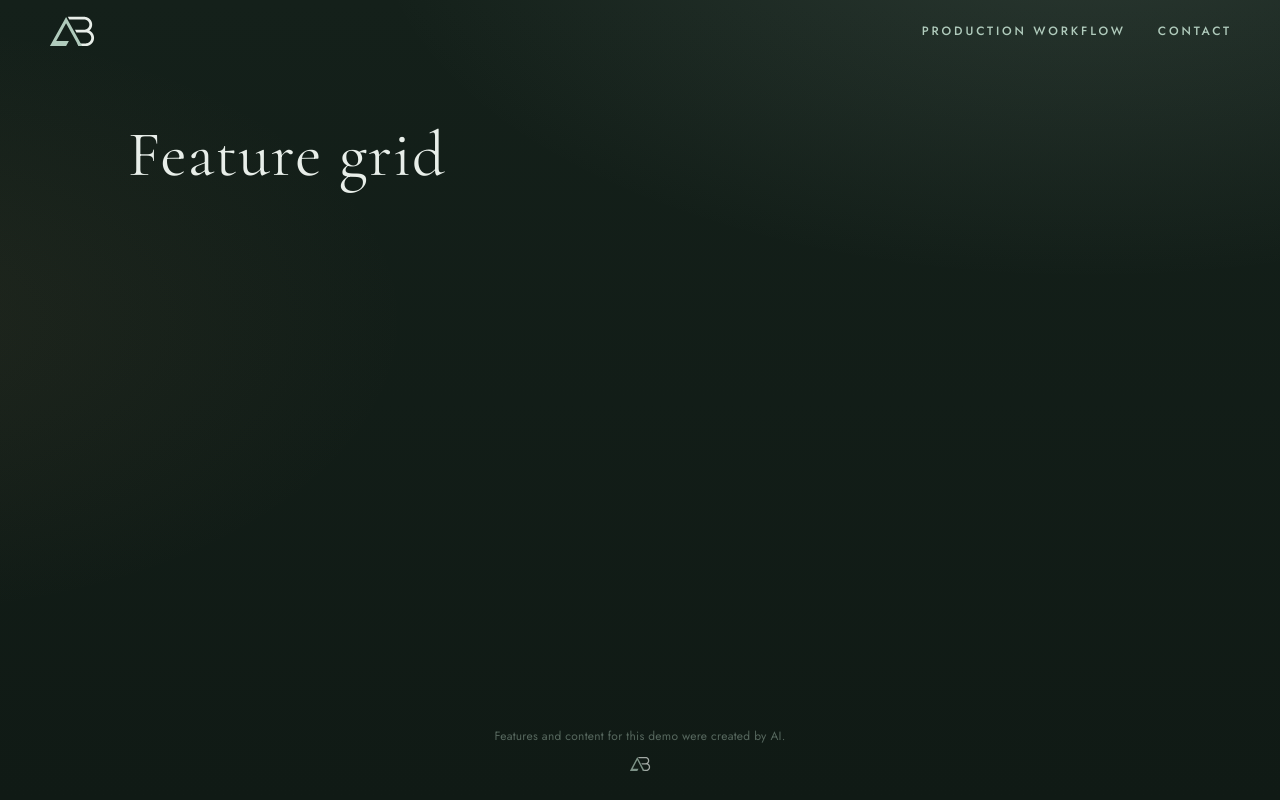
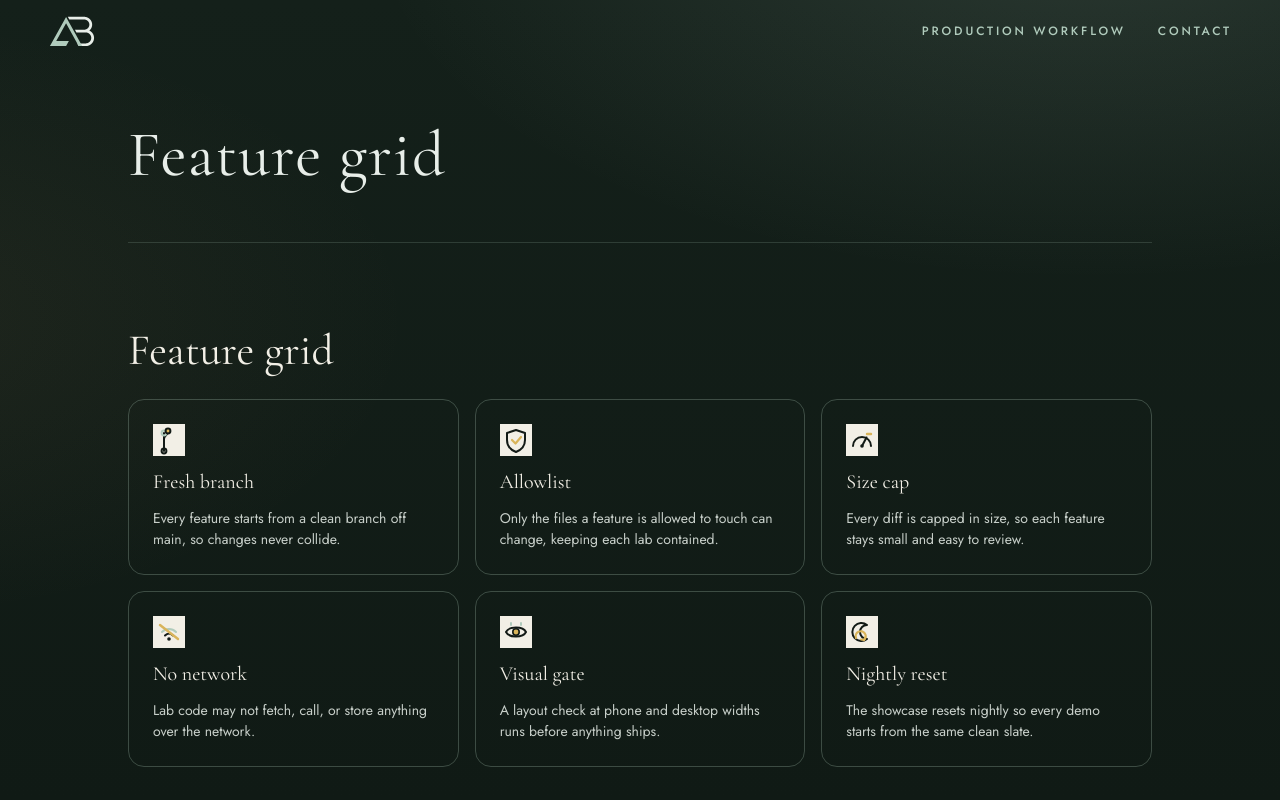
Before and after one commit to ashtonbach/agent-showcase, a Next.js app: page /showcase/ in a window 1280 px wide. Shown: the top 800 px of the page. Built offline with nearby package versions, Linux system fonts and the light colour scheme.

Commit message:
Feature: Feature grid (Author: Alder)
Co-authored-by: AshtonBach Coder <ashtonbach-coder@users.noreply.github.com>

```diff
--- a/app/lab/feature-grid/index.tsx
+++ b/app/lab/feature-grid/index.tsx
@@ -1,10 +1,7 @@
 "use client";
 import { useState } from "react";
 
-type Guardrail = {
-  title: string;
-  text: string;
-};
+type Guardrail = { title: string; text: string };
 
 const GUARDRAILS: Guardrail[] = [
   { title: "Fresh branch", text: "Every feature starts from a clean branch off main, so changes never collide." },
@@ -63,16 +60,13 @@ export default function Lab() {
 
 const css = `
 [data-lab="feature-grid"] { max-width: min(960px, 100%); margin: 8px auto 56px; color: #E8EEE9; }
+[data-lab="feature-grid"] h2 { font-family: var(--serif); font-weight: 400; font-size: 30px; margin: 0 0 24px; color: #F2EFE6; }
 .lab-fg-grid { list-style: none; margin: 0; padding: 0; display: grid; grid-template-columns: repeat(3, 1fr); gap: 16px; }
-.lab-fg-card { border: 1px solid rgba(176,203,188,0.28); border-radius: 16px; padding: 24px; background: transparent; display: flex; flex-direction: column; gap: 10px; }
+.lab-fg-card { border: 1px solid rgba(176,203,188,0.28); border-radius: 16px; padding: 24px; display: flex; flex-direction: column; gap: 10px; }
 .lab-fg-icon-wrap { display: inline-flex; width: 32px; height: 32px; color: var(--sage); }
 .lab-fg-fallback { display: inline-flex; width: 32px; height: 32px; color: var(--sage); background: rgba(176,203,188,0.16); border-radius: 8px; align-items: center; justify-content: center; }
 .lab-fg-title { font-family: var(--serif); font-weight: 400; font-size: 20px; margin: 0; color: #F2EFE6; }
 .lab-fg-text { font-size: 14px; line-height: 1.5; margin: 0; color: rgba(232,238,233,0.85); }
-@media (max-width: 900px) {
-  .lab-fg-grid { grid-template-columns: repeat(2, 1fr); }
-}
-@media (max-width: 600px) {
-  .lab-fg-grid { grid-template-columns: 1fr; }
-}
+@media (max-width: 900px) { .lab-fg-grid { grid-template-columns: repeat(2, 1fr); } }
+@media (max-width: 600px) { .lab-fg-grid { grid-template-columns: 1fr; } }
 `;
--- a/app/page.tsx
+++ b/app/page.tsx
@@ -1,3 +1,4 @@
+import Lab from "./lab/feature-grid";
 import { readDemoKey, demoTitle } from "./demo-name";
 const demoKey = readDemoKey();
 const demoName = demoTitle();
@@ -5,7 +6,7 @@ export default function Page() {
   return (
     <div className="page-stack">
       <h1 className="demo-title" data-i18n={demoKey}>{demoName}</h1>
-      {/* lab:slot */}
+      <Lab /> {/* lab:slot */}
     </div>
   );
 }
```
